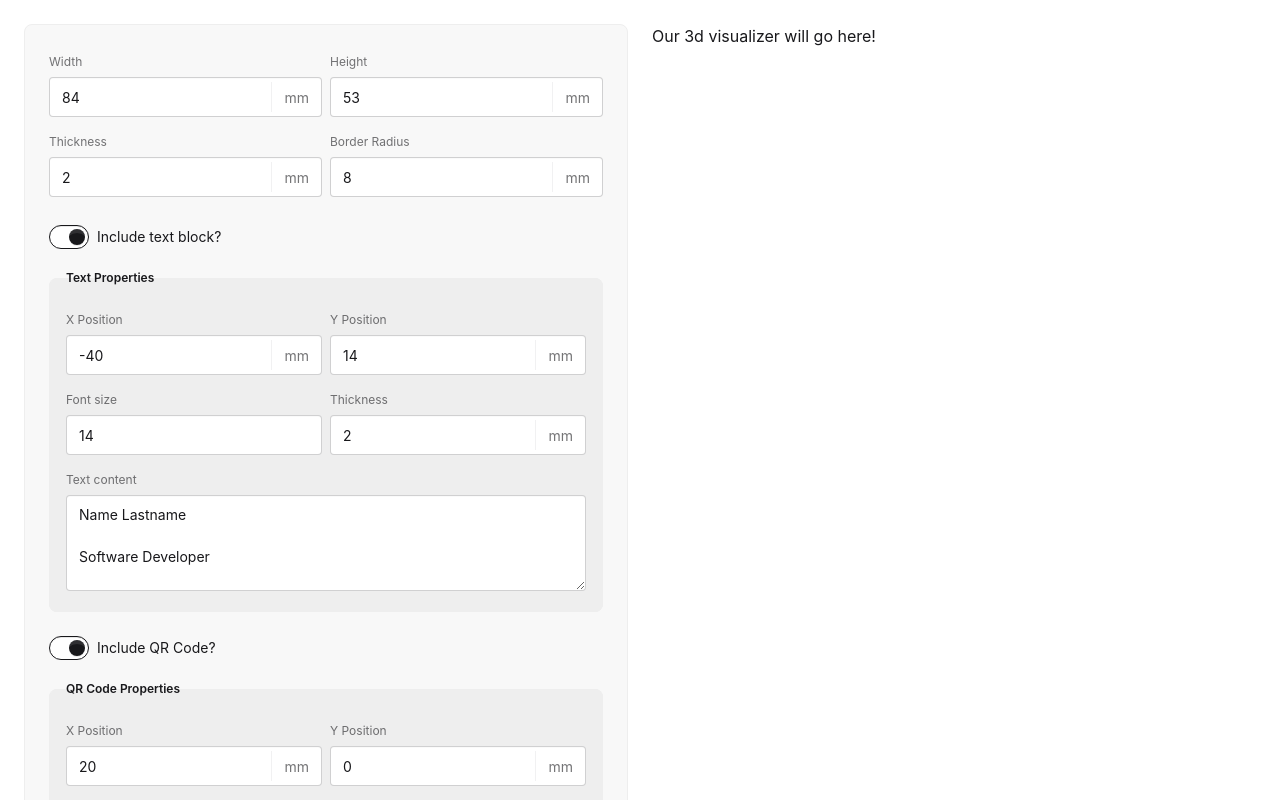
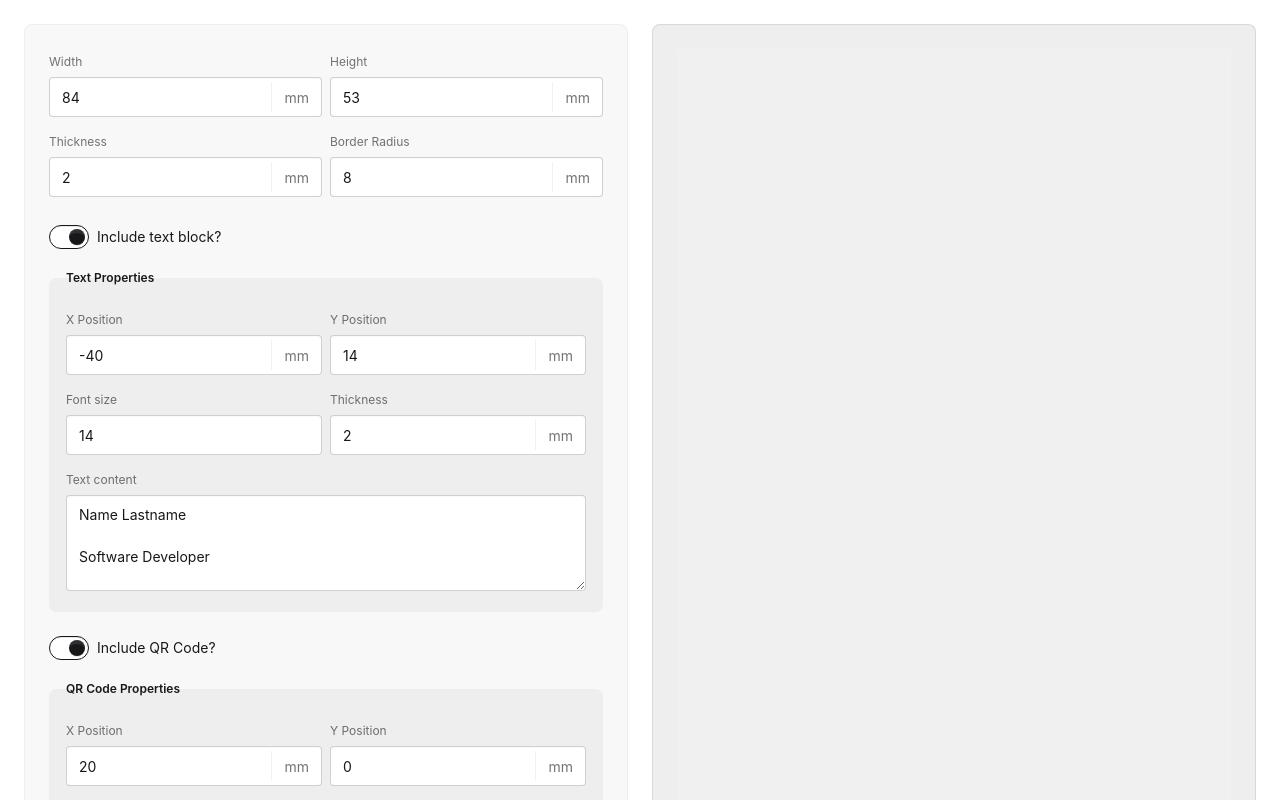
Before and after one commit to Axolodev/c_business-cards, a Next.js app: page / in a window 1280 px wide. Shown: the top 800 px of the page. Built offline with nearby package versions, Linux system fonts and the light colour scheme.

Commit message:
feat: set up 3d space

```diff
--- a/src/app/page.tsx
+++ b/src/app/page.tsx
@@ -2,6 +2,7 @@
 
 import { CardForm } from "@/components/CardForm";
 import { FormStateHydrator } from "@/components/FormStateHydrator";
+import RTFContainer from "@/components/RTFContainer";
 
 export default function Home() {
   return (
@@ -10,7 +11,10 @@ export default function Home() {
       <main className="bg-base-100 mx-auto flex min-h-screen w-full max-w-[1600px] flex-col gap-6 px-4 py-6 lg:px-6">
         <div className="grid min-h-0 flex-1 grid-cols-1 gap-6 lg:grid-cols-2">
           <CardForm />
-          <div>Our 3d visualizer will go here!</div>
+          {/* We add the following elements: */}
+          <div className="bg-base-300 rounded-box flex min-h-96 flex-1 overflow-hidden border border-base-content/10 p-6">
+            <RTFContainer />
+          </div>
         </div>
       </main>
     </div>
--- /dev/null
+++ b/src/components/RTFContainer.tsx
@@ -0,0 +1,17 @@
+"use client";
+
+import { OrbitControls } from "@react-three/drei";
+import { Canvas } from "@react-three/fiber";
+
+const RTFContainer = () => {
+  return (
+    <div className="h-full w-full bg-white/10">
+      <Canvas camera={{ position: [0, 0, 100], fov: 70 }}>
+        <OrbitControls makeDefault />
+        <directionalLight color="white" position={[0, 0, 5]} />
+      </Canvas>
+    </div>
+  );
+};
+
+export default RTFContainer;
```
